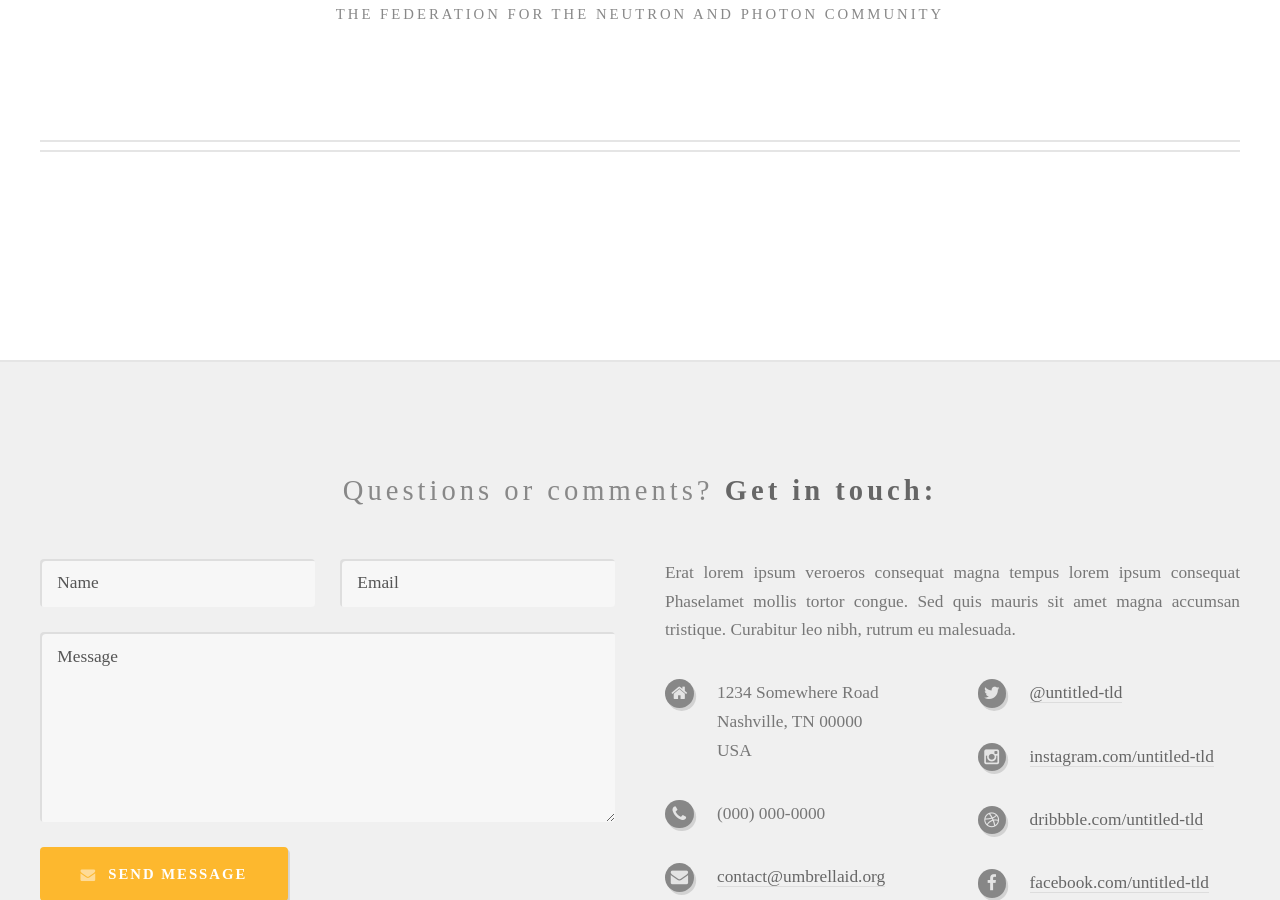
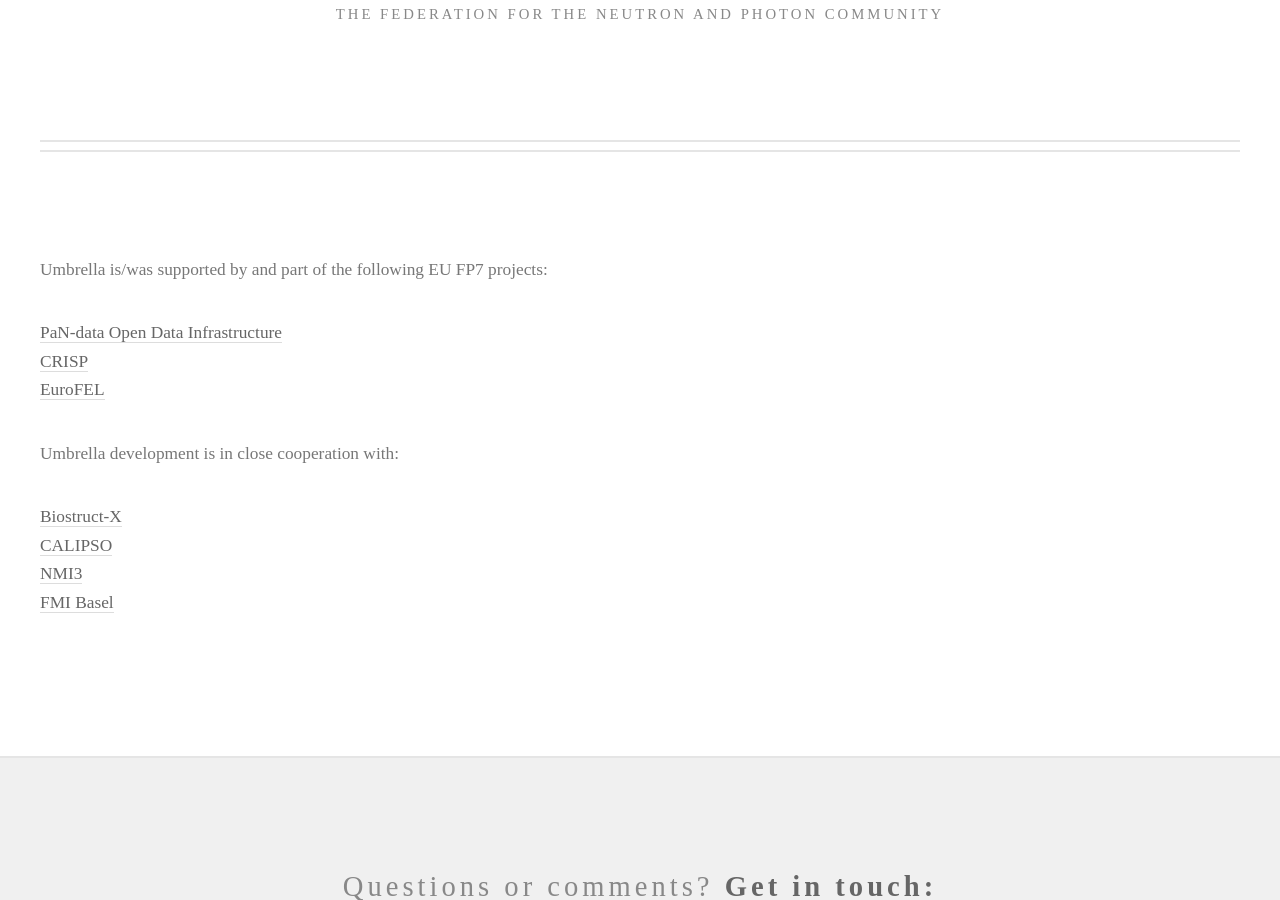
Before and after one commit to flowedback/flowedback.github.io, a Jekyll site: the page built from partners.html, in a window 1280 px wide and 900 px high, scrolled down 308 px. Built offline with Jekyll 4.4.1, drawn with Linux system fonts in a browser that asks for light colours; some web fonts are replaced.

Commit message:
Update partners.html

```diff
--- a/partners.html
+++ b/partners.html
@@ -3,5 +3,5 @@
 ---
 
 <div class="home">
-
+<p class="bodytext">Umbrella is/was supported by and part of the following EU FP7 projects:</p><ul><li><a href="http://www.pan-data.eu/" target="_blank" >PaN-data Open Data Infrastructure</a></li><li><a href="http://www.crisp-fp7.eu/" target="_blank" >CRISP</a></li><li><a href="http://www.iruvx.eu/e20/" target="_blank" >EuroFEL</a></li></ul><p class="bodytext">Umbrella development is in close cooperation with:</p><ul><li><a href="http://www.biostruct-x.eu/" target="_blank" >Biostruct-X</a></li><li><a href="http://www.wayforlight.eu/eng/home.aspx" title="Opens external link in new window" target="_blank" class="external-link-new-window" >CALIPSO</a></li><li><a href="http://www.nmi3.eu/" target="_blank" >NMI3</a></li><li><a href="http://www.fmi.ch/" target="_blank" >FMI Basel</a></li></ul>
 </div>
```
